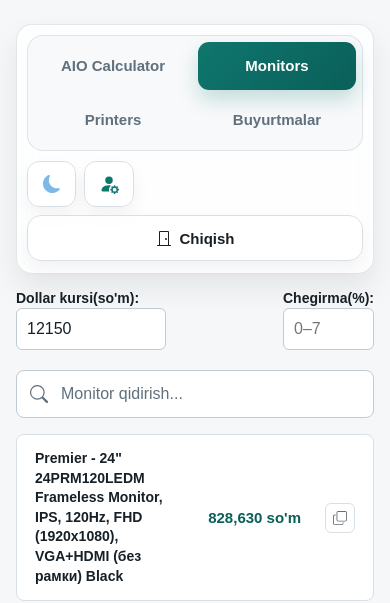
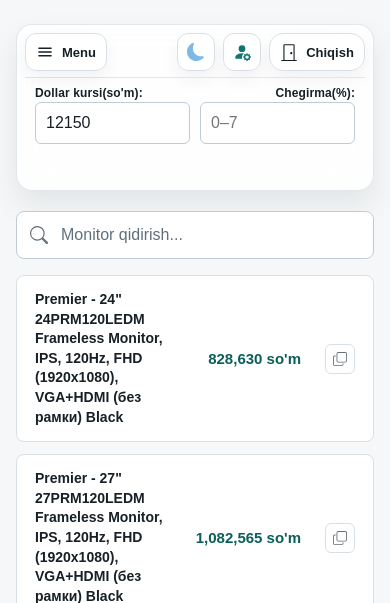
Before and after one commit to shahbozshirinboyev/calculator.teratech.uz, a Django app: page /monitors/ in a window 390 px wide. Shown: the top 603 px of the page. Run offline with Django 5.2, Linux system fonts and the light colour scheme; a user stored in the database is signed in; data comes from the database, SQL or seed files in the repository; both versions use the stored data as it was after the commit.

Commit message:
change design

```diff
--- a/templates/base.html
+++ b/templates/base.html
@@ -91,20 +91,16 @@
       /* ── Topbar ── */
       .topbar {
         display: flex;
-        justify-content: space-between;
-        align-items: center;
+        flex-direction: column;
+        align-items: stretch;
         margin-bottom: 16px;
-        flex-wrap: wrap;
-        gap: 14px;
-        position: sticky;
-        top: 10px;
-        z-index: 100;
+        gap: 10px;
         background: color-mix(in srgb, var(--panel) 88%, transparent);
         backdrop-filter: blur(16px);
         -webkit-backdrop-filter: blur(16px);
-        padding: 12px 16px;
+        padding: 10px 14px;
         border: 1px solid color-mix(in srgb, var(--line) 78%, transparent);
-        border-radius: 18px;
+        border-radius: 16px;
         box-shadow:
           0 14px 30px rgba(15, 23, 42, 0.08),
           inset 0 1px 0 rgba(255, 255, 255, 0.28);
@@ -116,18 +112,50 @@
           inset 0 1px 0 rgba(255, 255, 255, 0.04);
       }
 
+      .topbar-main {
+        display: flex;
+        justify-content: space-between;
+        align-items: center;
+        flex-wrap: nowrap;
+        gap: 12px;
+        width: 100%;
+      }
+
       .topbar-left {
         display: flex;
         align-items: center;
-        gap: 14px;
-        flex-wrap: wrap;
+        gap: 12px;
+        flex-wrap: nowrap;
+        flex: 1 1 auto;
+        min-width: 0;
+        position: relative;
       }
 
-      .topbar-left h1 {
-        margin: 0;
-        font-size: clamp(20px, 3vw, 28px);
-        line-height: 1.1;
-        white-space: nowrap;
+      .nav-toggle {
+        display: none;
+        align-items: center;
+        gap: 8px;
+        min-height: 40px;
+        padding: 8px 12px;
+        border-radius: 11px;
+        border: 1px solid var(--line);
+        background: color-mix(in srgb, var(--logout-bg) 92%, transparent);
+        color: var(--text);
+        font-size: 14px;
+        font-weight: 700;
+        box-shadow: 0 8px 18px rgba(15, 23, 42, 0.05);
+      }
+
+      .nav-toggle svg {
+        flex-shrink: 0;
+      }
+
+      .nav-toggle-label {
+        line-height: 1;
+      }
+
+      .nav-panel {
+        display: contents;
       }
 
       /* ── Navigation ── */
@@ -137,7 +165,7 @@
         list-style: none;
         margin: 0;
         padding: 4px;
-        border-radius: 14px;
+        border-radius: 13px;
         border: 1px solid color-mix(in srgb, var(--line) 82%, transparent);
         background: color-mix(in srgb, var(--bg) 70%, transparent);
         box-shadow: inset 0 1px 0 rgba(255, 255, 255, 0.12);
@@ -147,12 +175,12 @@
         display: inline-flex;
         align-items: center;
         justify-content: center;
-        height: 44px;
-        padding: 0 16px;
-        border-radius: 11px;
+        height: 40px;
+        padding: 0 14px;
+        border-radius: 10px;
         text-decoration: none;
         font-weight: 700;
-        font-size: 14px;
+        font-size: 13px;
         color: var(--nav-inactive);
         transition: background 0.18s, color 0.18s, transform 0.18s, box-shadow 0.18s;
       }
@@ -179,16 +207,17 @@
         display: flex;
         align-items: center;
         gap: 8px;
-        flex-wrap: wrap;
+        flex-wrap: nowrap;
+        flex-shrink: 0;
       }
 
       .theme-toggle {
         display: inline-flex;
         align-items: center;
         justify-content: center;
-        width: 44px;
-        height: 44px;
-        border-radius: 12px;
+        width: 40px;
+        height: 40px;
+        border-radius: 11px;
         border: 1px solid var(--line);
         background: color-mix(in srgb, var(--logout-bg) 92%, transparent);
         color: var(--text);
@@ -207,6 +236,14 @@
       .theme-toggle .icon-sun,
       .theme-toggle .icon-moon { display: none; }
 
+      .theme-toggle svg,
+      .admin-link svg,
+      .logout-link svg {
+        width: 18px;
+        height: 18px;
+        flex-shrink: 0;
+      }
+
       [data-theme="light"] .theme-toggle .icon-moon { display: block; color: #7cb9e8; }
       [data-theme="dark"] .theme-toggle .icon-sun { display: block; color: #fbbf24; }
 
@@ -214,9 +251,9 @@
         display: inline-flex;
         align-items: center;
         justify-content: center;
-        width: 44px;
-        height: 44px;
-        border-radius: 12px;
+        width: 40px;
+        height: 40px;
+        border-radius: 11px;
         border: 1px solid var(--line);
         background: color-mix(in srgb, var(--logout-bg) 92%, transparent);
         color: var(--accent);
@@ -235,18 +272,21 @@
         display: inline-flex;
         align-items: center;
         gap: 8px;
-        padding: 10px 14px;
-        min-height: 44px;
-        border-radius: 12px;
+        padding: 8px 12px;
+        min-height: 40px;
+        height: 40px;
+        min-width: 108px;
+        border-radius: 11px;
         border: 1px solid var(--line);
         background: color-mix(in srgb, var(--logout-bg) 92%, transparent);
         color: var(--text);
         text-decoration: none;
         font-weight: 700;
-        font-size: 14px;
+        font-size: 13px;
         cursor: pointer;
         transition: background 0.2s, border-color 0.2s, transform 0.2s, box-shadow 0.2s;
         box-shadow: 0 8px 18px rgba(15, 23, 42, 0.05);
+        white-space: nowrap;
       }
 
       .logout-link:hover {
@@ -257,21 +297,48 @@
 
       /* ── Rate bar ── */
       .rate-bar {
-        display: flex;
-        align-items: flex-end;
-        justify-content: flex-start;
-        gap: 10px;
+        display: grid;
+        grid-template-columns: max-content minmax(0, 1fr) max-content;
+        align-items: end;
+        justify-content: stretch;
+        gap: 12px;
         width: 100%;
+        padding: 12px;
+        border: 0;
+        border-top: 1px solid color-mix(in srgb, var(--line) 78%, transparent);
+        border-radius: 0;
+        background: transparent;
+        box-shadow: none;
+      }
+
+      [data-theme="dark"] .rate-bar {
+        background: transparent;
+        box-shadow: none;
+      }
+
+      .rate-bar > div {
+        min-width: 0;
+      }
+
+      .usd-rate-group {
+        min-width: 0;
       }
 
       .save_button {
         width: auto;
-        margin: 0 auto 0 0;
+        min-width: 120px;
+        margin: 0;
+        display: flex;
+        flex-direction: column;
+        justify-content: flex-end;
+        justify-self: start;
       }
 
       .rate-bar label {
         display: block;
-        margin-bottom: 4px;
+        margin-bottom: 3px;
+        font-size: 12px;
+        letter-spacing: 0.01em;
       }
 
       input[type="number"] {
@@ -300,6 +367,11 @@
       .chegirma_input {
         display: flex;
         flex-direction: column;
+        justify-self: end;
+        align-items: flex-end;
+        text-align: right;
+        width: 140px;
+        max-width: 100%;
       }
 
       .rate-status.error { color: var(--danger); }
@@ -374,64 +446,164 @@
       .status.error { color: var(--danger); }
 
       @media (max-width: 860px) {
-        .topbar { flex-direction: column; align-items: flex-start; }
-        .nav-menu { flex-wrap: wrap; }
-        .top-actions { width: 100%; justify-content: flex-end; }
-      }
-
-      @media (max-width: 640px) {
+        .topbar-main { align-items: center; }
         .topbar {
           top: 8px;
-          padding: 10px 10px 12px;
+          padding: 9px 10px;
           border-radius: 16px;
-          gap: 10px;
-        }
-        .topbar-left,
-        .topbar-left nav,
-        .nav-menu {
-          width: 100%;
+          gap: 8px;
         }
         .topbar-left {
-          gap: 10px;
+          align-items: center;
+          gap: 8px;
+          flex: 1 1 auto;
+          width: auto;
+          min-width: 0;
+        }
+        .nav-toggle {
+          display: inline-flex;
+          flex-shrink: 0;
+        }
+        .nav-panel {
+          position: absolute;
+          top: calc(100% + 8px);
+          left: 0;
+          width: min(280px, calc(100vw - 32px));
+          z-index: 130;
+          padding: 6px;
+          border-radius: 18px;
+          border: 1px solid color-mix(in srgb, var(--line) 86%, transparent);
+          background: color-mix(in srgb, var(--panel) 98%, black 2%);
+          backdrop-filter: blur(18px);
+          -webkit-backdrop-filter: blur(18px);
+          box-shadow:
+            0 18px 34px rgba(15, 23, 42, 0.22),
+            inset 0 1px 0 rgba(255, 255, 255, 0.08);
+        }
+        .nav-panel[data-open="false"] {
+          display: none;
+        }
+        .nav-panel[data-open="true"] {
+          display: block;
         }
         .nav-menu {
           display: grid;
-          grid-template-columns: repeat(2, minmax(0, 1fr));
+          grid-template-columns: 1fr;
           gap: 6px;
-          padding: 6px;
-          border-radius: 16px;
+          padding: 0;
+          border-radius: 12px;
+          margin-top: 0;
+          border: 0;
+          background: transparent;
+          box-shadow: none;
         }
         .nav-menu li {
           min-width: 0;
         }
         .nav-menu a {
           width: 100%;
-          min-height: 48px;
+          min-height: 44px;
           padding: 10px 12px;
-          font-size: 15px;
+          font-size: 14px;
           line-height: 1.2;
-          text-align: center;
+          justify-content: flex-start;
+          text-align: left;
           white-space: normal;
         }
+        [data-theme="dark"] .nav-panel {
+          background: color-mix(in srgb, var(--panel) 96%, black 4%);
+          box-shadow:
+            0 22px 40px rgba(2, 6, 23, 0.5),
+            inset 0 1px 0 rgba(255, 255, 255, 0.04);
+        }
         .top-actions {
-          width: 100%;
-          display: grid;
-          grid-template-columns: repeat(auto-fit, minmax(48px, 1fr));
+          width: auto;
+          display: flex;
+          flex-wrap: nowrap;
+          align-items: center;
           gap: 8px;
+          flex-shrink: 0;
+          justify-content: flex-end;
         }
         .top-actions form {
-          grid-column: 1 / -1;
+          margin: 0;
+          flex-shrink: 0;
         }
         .theme-toggle,
         .admin-link,
         .logout-link {
-          width: 100%;
-          min-height: 46px;
+          width: auto;
+          min-height: 44px;
+          height: 44px;
           justify-content: center;
+          flex-shrink: 0;
         }
         .logout-link {
           border-radius: 14px;
-          font-size: 15px;
+          font-size: 14px;
+          white-space: nowrap;
+          min-width: 112px;
+        }
+        .rate-bar {
+          grid-template-columns: max-content minmax(0, 1fr) max-content;
+          gap: 10px;
+          padding: 10px;
+        }
+      }
+
+      @media (max-width: 480px) {
+        .topbar {
+          padding: 8px;
+          gap: 6px;
+        }
+        .topbar-main {
+          gap: 6px;
+        }
+        .topbar-left {
+          gap: 6px;
+        }
+        .nav-toggle {
+          min-height: 38px;
+          height: 38px;
+          padding: 8px 10px;
+          font-size: 13px;
+        }
+        .theme-toggle,
+        .admin-link {
+          width: 38px;
+          min-width: 38px;
+          height: 38px;
+          min-height: 38px;
+        }
+        .logout-link {
+          min-width: 96px;
+          height: 38px;
+          min-height: 38px;
+          padding: 8px 10px;
+          font-size: 13px;
+        }
+        .rate-bar {
+          grid-template-columns: 1fr 1fr;
+          grid-template-areas:
+            "usd discount"
+            "save save";
+          padding: 9px;
+        }
+        .usd-rate-group {
+          grid-area: usd;
+        }
+        .save_button {
+          grid-area: save;
+          grid-column: 1 / -1;
+          min-width: 0;
+          justify-self: start;
+        }
+        .chegirma_input {
+          grid-area: discount;
+          width: 100%;
+        }
+        #usd-rate {
+          width: 100%;
         }
       }
 
@@ -541,7 +713,15 @@
     <main class="shell">
       <!-- Topbar -->
       <div class="topbar">
+        <div class="topbar-main">
         <div class="topbar-left">
+          <button type="button" class="nav-toggle" id="nav-toggle" aria-expanded="false" aria-controls="nav-panel" aria-label="Menyuni ochish">
+            <svg xmlns="http://www.w3.org/2000/svg" width="18" height="18" fill="none" viewBox="0 0 24 24" stroke="currentColor" stroke-width="2.2" stroke-linecap="round">
+              <path d="M4 7h16M4 12h16M4 17h16"/>
+            </svg>
+            <span class="nav-toggle-label">Menu</span>
+          </button>
+          <div class="nav-panel" id="nav-panel" data-open="false">
             <nav>
               <ul class="nav-menu">
                 <li><a href="{% url 'calculator:home' %}" class="{% if active_nav == 'aio' %}active{% endif %}">AIO Calculator</a></li>
@@ -550,6 +730,7 @@
                 <li><a href="{% url 'orders:list' %}" class="{% if active_nav == 'orders' %}active{% endif %}">Buyurtmalar</a></li>
               </ul>
             </nav>
+          </div>
         </div>
         <div class="top-actions">
           <button type="button" class="theme-toggle" id="theme-toggle" title="Mavzuni o'zgartirish" aria-label="Mavzuni o'zgartirish">
@@ -580,9 +761,8 @@
         </div>
         </div>
 
-      <!-- Rate bar — umumiy barcha sahifalar uchun -->
         <div class="rate-bar">
-        <div>
+          <div class="usd-rate-group">
             <label for="usd-rate" style="margin-bottom: 2px;">Dollar kursi(so'm):</label>
             <input
               type="number"
@@ -612,6 +792,7 @@
             />
           </div>
         </div>
+      </div>
 
       {% block content %}{% endblock %}
     </main>
@@ -619,23 +800,52 @@
     <script>
       // ── Theme toggle ──
       const themeToggleBtn = document.getElementById('theme-toggle');
-      console.log('Theme toggle button:', themeToggleBtn);
+      const navToggleBtn = document.getElementById('nav-toggle');
+      const navPanel = document.getElementById('nav-panel');
+
+      function syncMobileNavState(isOpen) {
+        if (!navToggleBtn || !navPanel) return;
+        navPanel.dataset.open = isOpen ? 'true' : 'false';
+        navToggleBtn.setAttribute('aria-expanded', isOpen ? 'true' : 'false');
+      }
+
+      function isMobileNavbar() {
+        return window.matchMedia('(max-width: 860px)').matches;
+      }
 
       function applyTheme(theme) {
-        console.log('Applying theme:', theme);
         document.documentElement.dataset.theme = theme;
         localStorage.setItem('theme', theme);
       }
 
       if (themeToggleBtn) {
-        console.log('Theme toggle button found, adding event listener');
         themeToggleBtn.addEventListener('click', function () {
           const current = document.documentElement.dataset.theme;
-          console.log('Theme toggle clicked, current theme:', current);
           applyTheme(current === 'dark' ? 'light' : 'dark');
         });
-      } else {
-        console.error('Theme toggle button NOT found!');
+      }
+
+      if (navToggleBtn && navPanel) {
+        navToggleBtn.addEventListener('click', function () {
+          const shouldOpen = navPanel.dataset.open !== 'true';
+          syncMobileNavState(shouldOpen);
+        });
+
+        navPanel.querySelectorAll('a').forEach((link) => {
+          link.addEventListener('click', function () {
+            if (isMobileNavbar()) syncMobileNavState(false);
+          });
+        });
+
+        document.addEventListener('click', function (event) {
+          if (!isMobileNavbar()) return;
+          if (navPanel.contains(event.target) || navToggleBtn.contains(event.target)) return;
+          syncMobileNavState(false);
+        });
+
+        window.addEventListener('resize', function () {
+          syncMobileNavState(false);
+        });
       }
 
       // ── USD Rate shared logic ──
--- a/templates/product_search.html
+++ b/templates/product_search.html
@@ -140,9 +140,11 @@
 }
 
 .product-summary {
-  position: sticky;
-  top: 16px;
+  position: static;
   padding: 18px;
+  background: color-mix(in srgb, var(--panel) 96%, transparent);
+  backdrop-filter: blur(12px);
+  -webkit-backdrop-filter: blur(12px);
 }
 
 .product-summary h3 {
@@ -211,6 +213,12 @@
   }
   .product-summary {
     position: static;
+  }
+}
+
+@media (max-width: 640px) {
+  .rate-bar {
+    padding: 8px 10px;
   }
 }
 {% endblock %}
```
Also changed, not shown: db.sqlite3. Lines whose indentation alone changed are shown as unchanged.
